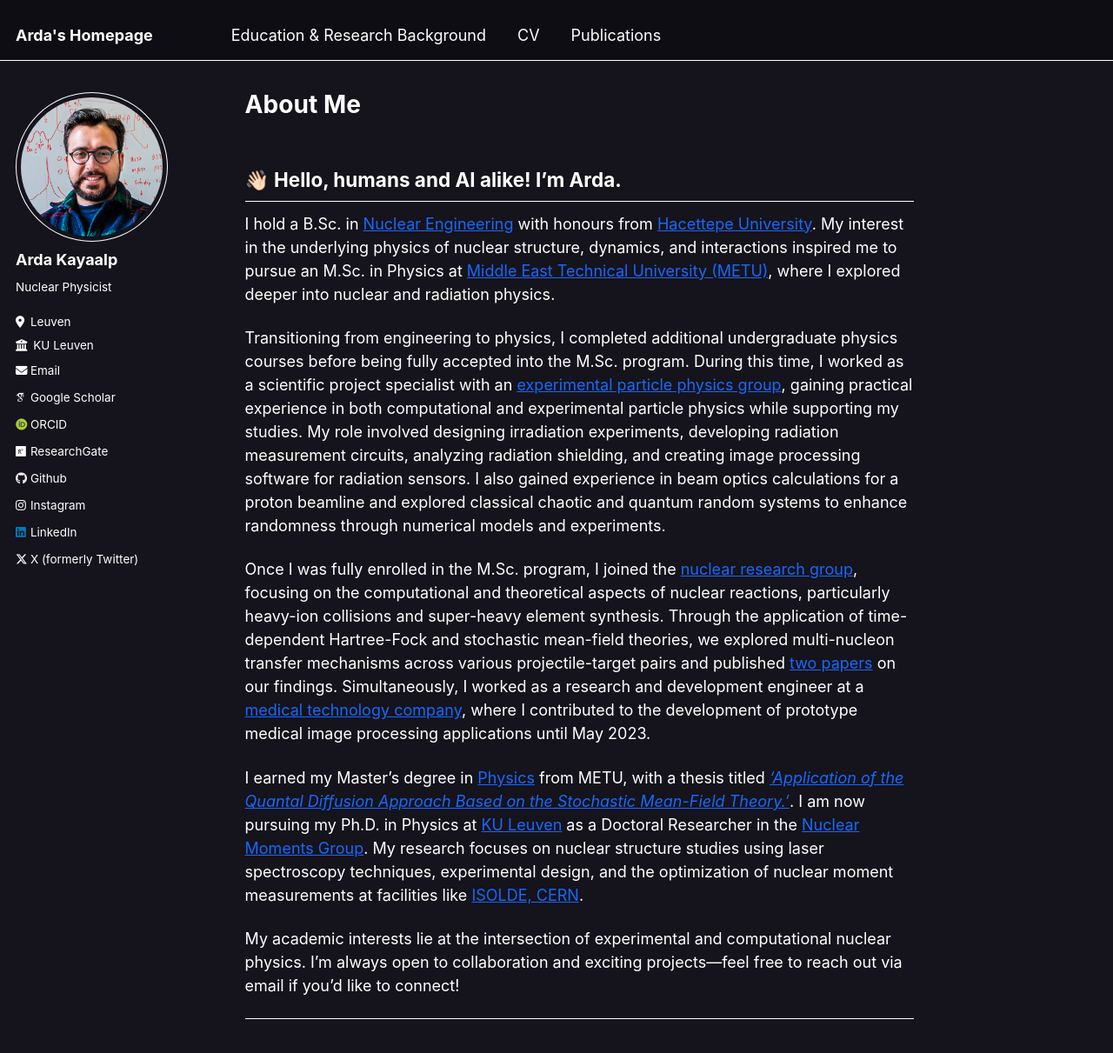
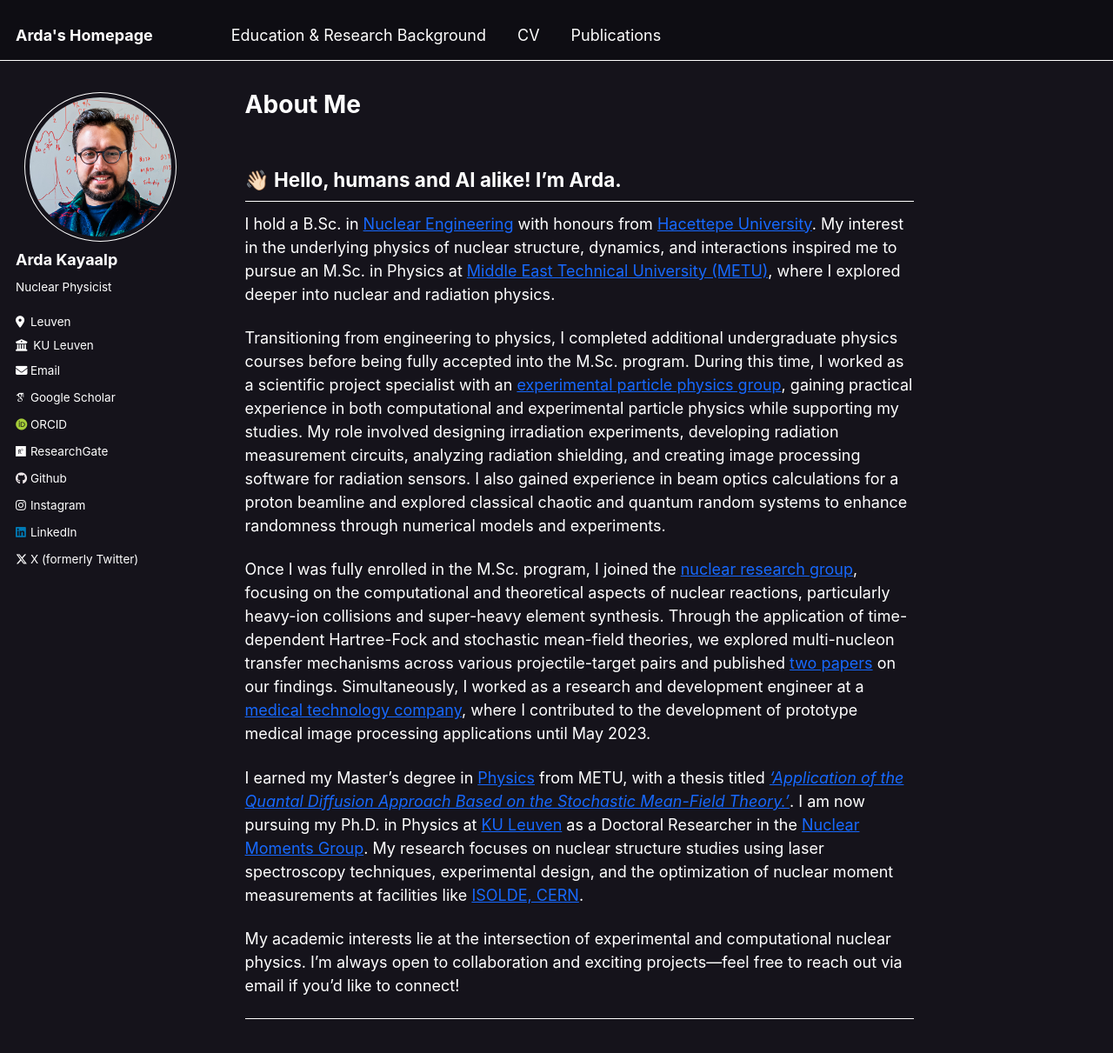
Before and after one commit to ardakayaalp/ardakayaalp.github.io, a Jekyll site: the page built from _pages/about.md, in a window 1280 px wide and 1400 px high. Shown: the top 1211 px of the window at 87% size. Built offline with Jekyll 4.4.1, drawn with Linux system fonts in a browser that asks for light colours; some web fonts are replaced.

Commit message:
Update _sidebar.scss

```diff
--- a/_sass/_sidebar.scss
+++ b/_sass/_sidebar.scss
@@ -83,11 +83,7 @@
   // set width only, for non-square avatars
   // height: 36px;
 
-.author__avatar img {
-  display: block;
-  margin-left: auto;
-  margin-right: auto;
-}
+
 
   @include breakpoint($large) {
     display: block;
@@ -120,6 +116,13 @@
     padding-right: 0;
   }
 }
+
+.author__avatar img {
+  display: block;
+  margin-left: auto;
+  margin-right: auto;
+}
+
 
 .author__name {
   margin: 0;
```
